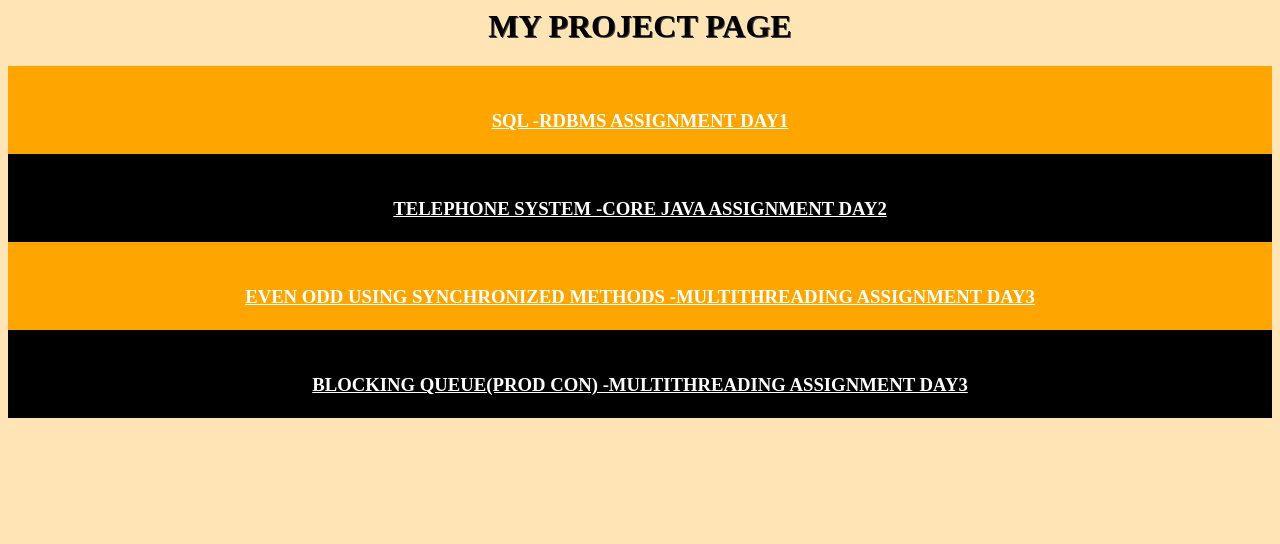
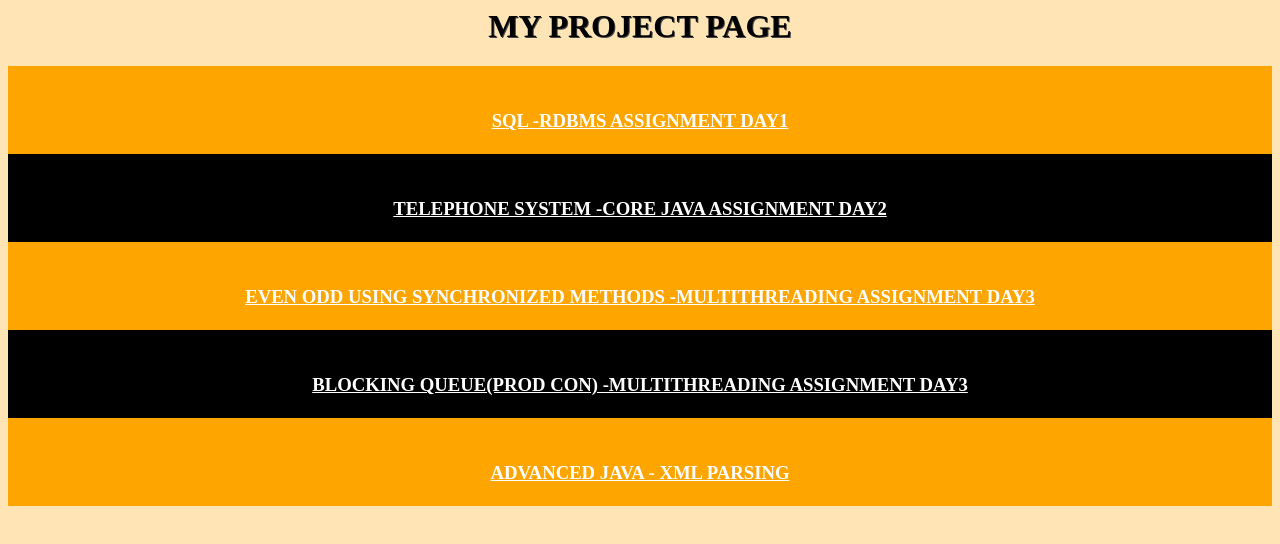
Before and after one commit to shreyasinha292/shreyasinha292.github.io, a plain HTML site: page index.html in a window 1280 px wide. Drawn offline with Linux system fonts and the light colour scheme.

Commit message:
advanced java project

```diff
--- a/index.html
+++ b/index.html
@@ -36,6 +36,10 @@
           <br><br></div>
         <div class ="b"><br><br>
           <a href="https://github.com/shreyasinha292/Blocking-Queue-Implementation.git">BLOCKING QUEUE(PROD CON) -MULTITHREADING ASSIGNMENT DAY3</a><br><br>
-            </div></h3>
+            </div>
+        <div class = "a"><br><br>
+          <a href="https://github.com/shreyasinha292/Advanced-JAVA.git">ADVANCED JAVA - XML PARSING</a>
+          <br><br></div>
+        </h3>
     </body>
 </html>
```
